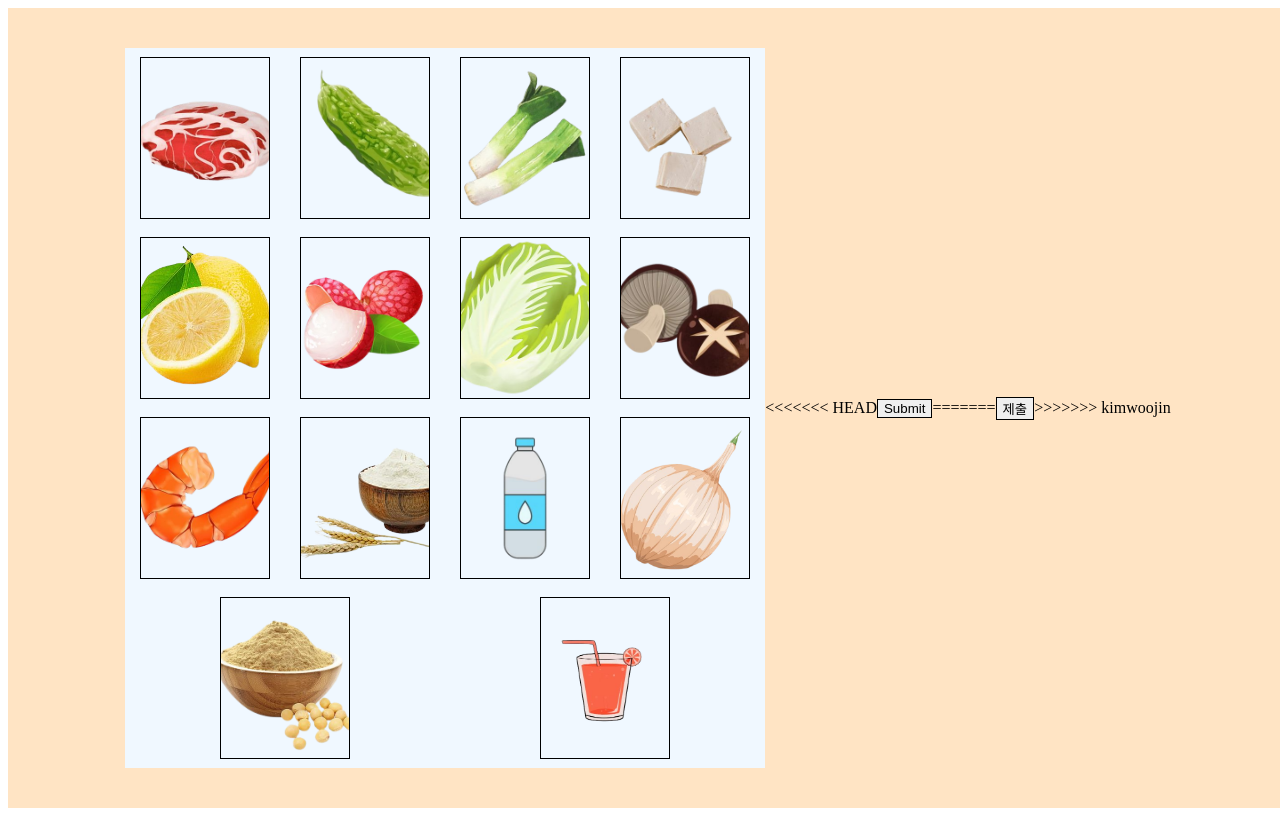
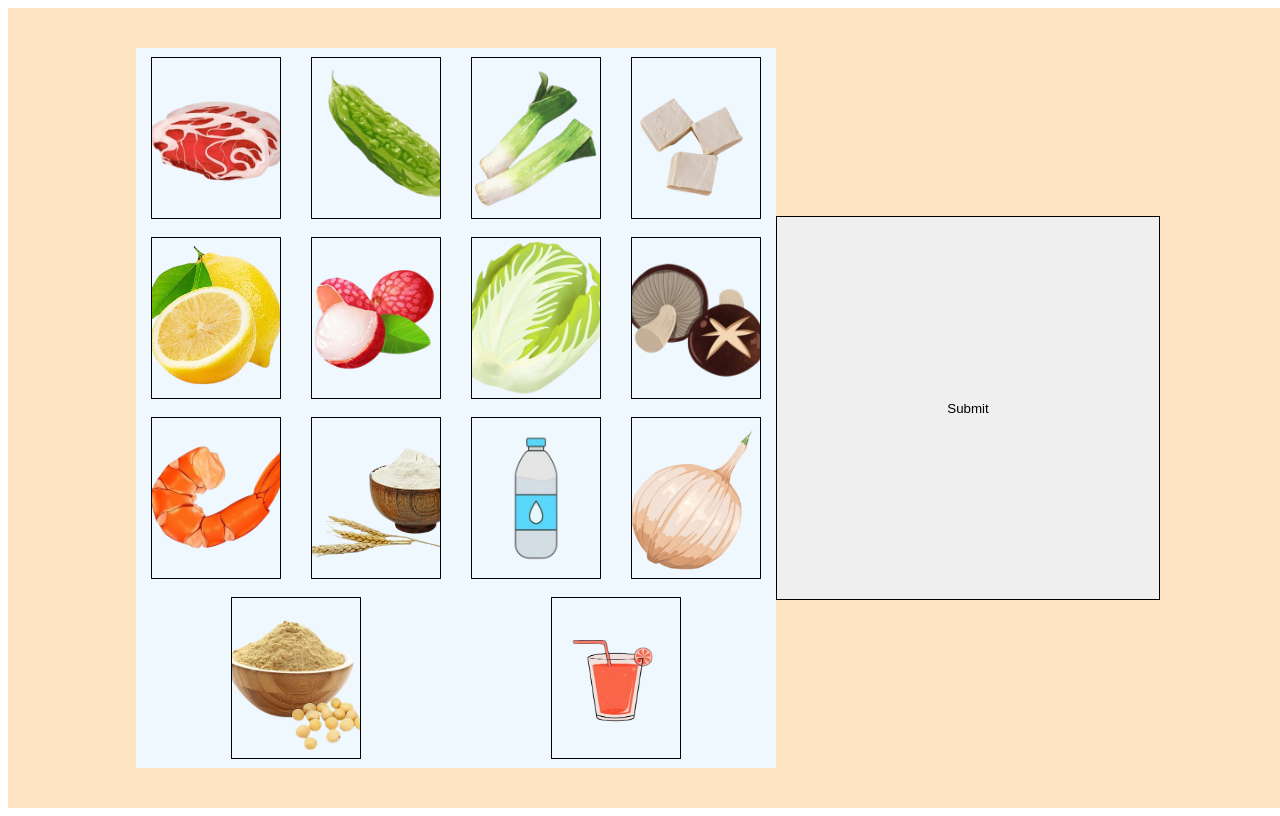
Before and after one commit to chaeyi0731/workflow, a website: page index.html in a window 1280 px wide. Drawn offline with Linux system fonts and the light colour scheme.

Commit message:
우진님 피드백

```diff
--- a/index.html
+++ b/index.html
@@ -24,13 +24,7 @@
         <div></div>
         <div></div>
       </div>
-<<<<<<< HEAD
       <input type="submit" id="button" />
-=======
-      <div>
-        <input type="button" id="button" value="제출">
-      </div>
->>>>>>> kimwoojin
     </div>
     <script type="text/javascript" src="/func.js"></script>
   </body>
--- a/style.css
+++ b/style.css
@@ -24,11 +24,7 @@
   align-items: center;
 }
 input {
-<<<<<<< HEAD
   width: 30vw;
-=======
-  width: 50vw;
->>>>>>> kimwoojin
   height: 30vw;
   border: 1px solid black;
   cursor: pointer;
```
